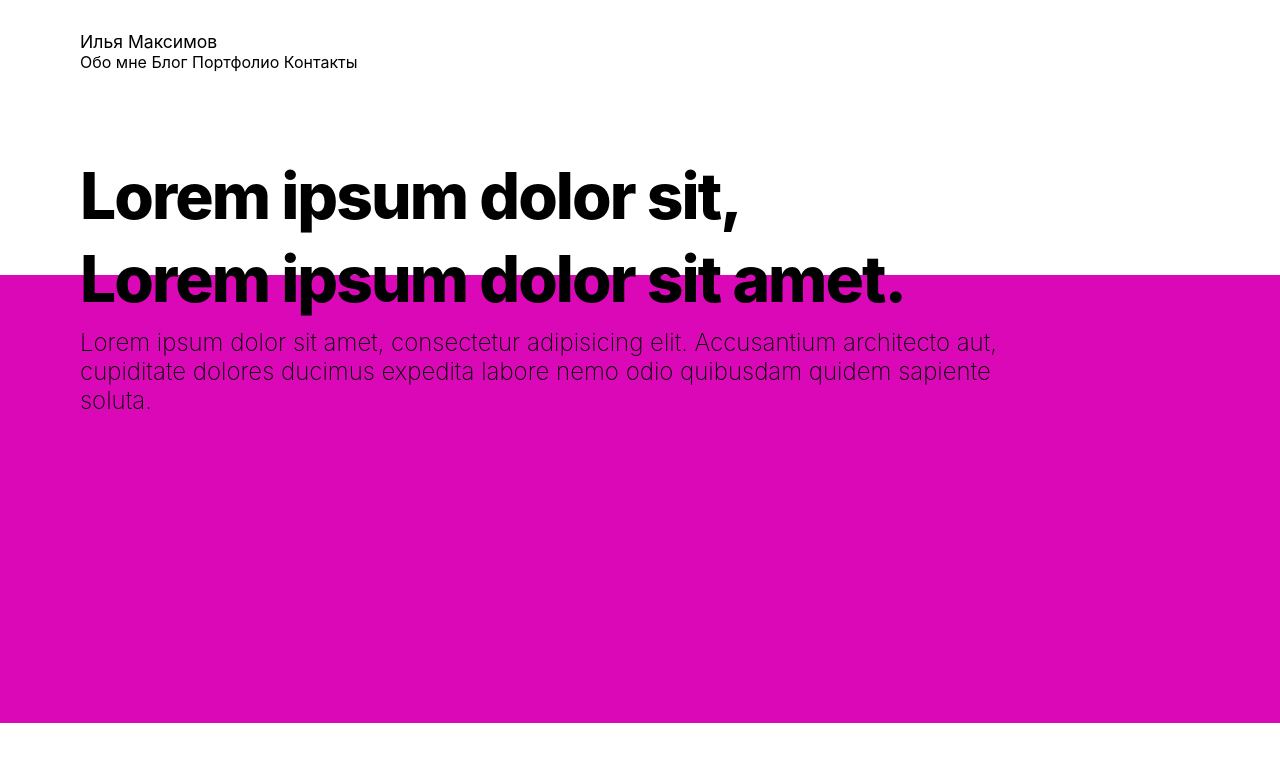
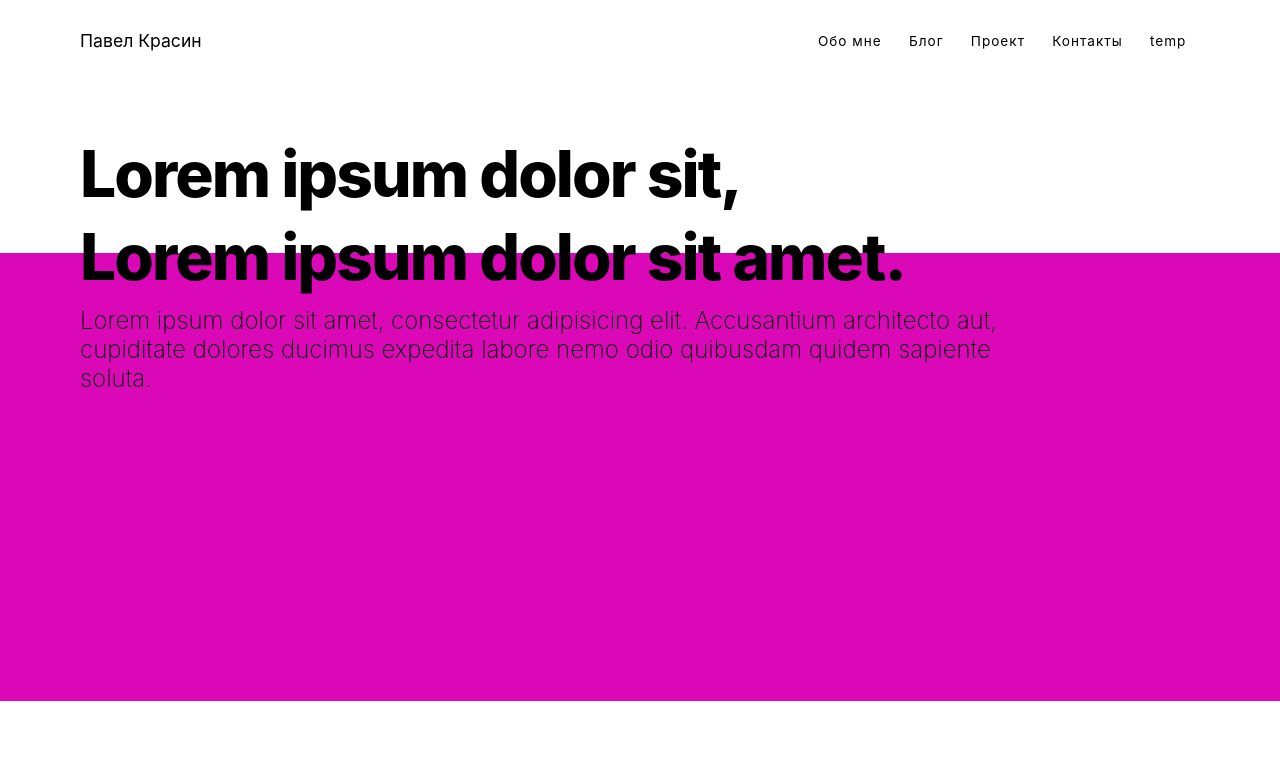
Before and after one commit to FlipiFloppy/svelte-test, a SvelteKit app: page / in a window 1280 px wide. Shown: the top 762 px of the page. Built offline with nearby package versions, Linux system fonts and the light colour scheme.

Commit message:
add pages

```diff
--- a/src/routes/+layout.svelte
+++ b/src/routes/+layout.svelte
@@ -1,22 +1,52 @@
 <nav>
-    <div calss="nav-container">
-        <a href="/" class="nav-logo" title="Back to Homepage">Илья Максимов</a>
-        <div calss="nav-links">
-            <a href="/about" calss="link">Обо мне</a>
-            <a href="/blog" calss="link">Блог</a>
-            <a href="/projects" calss="link">Портфолио</a>
-            <a href="/contact" calss="link">Контакты</a>
+    <div class="nav-container">
+        <a href="/" class="nav-logo" title="Back to Homepage">Павел Красин</a>
+        <div class="nav-links">
+            {#each nav as link}
+            <a href={link.href} class="link">{link.title}</a>
+            {/each}
         </div>
     </div>
 </nav>
 
 <div class="container">
-    <!-- Pages will be injected below -->
+    <!--Pages will be injected below-->
     <slot></slot>
-    </div>
-    <style>
+</div>
+
+<script>
+    const nav = [
+        {
+         title: "Обо мне",
+         href: "/about",
+         isShow: true,
+        },
+        {
+         title: "Блог",
+         href: "/blog",
+         isShow: true,
+        },
+        {
+         title: "Проект",
+         href: "/project",
+         isShow: true,
+        },
+        {
+         title: "Контакты",
+         href: "/contacts",
+         isShow: true,
+        },
+        {
+         title: "temp",
+         href: "/temp",
+         isShow: false,
+        },
+    ];
+</script>
+
+<style>
     .container {
-    max-width: 1400px;
-    margin: 50px auto;
+        max-width: 1400px;
+        margin: 50px auto;
     }
-    </style>
+</style>
```
